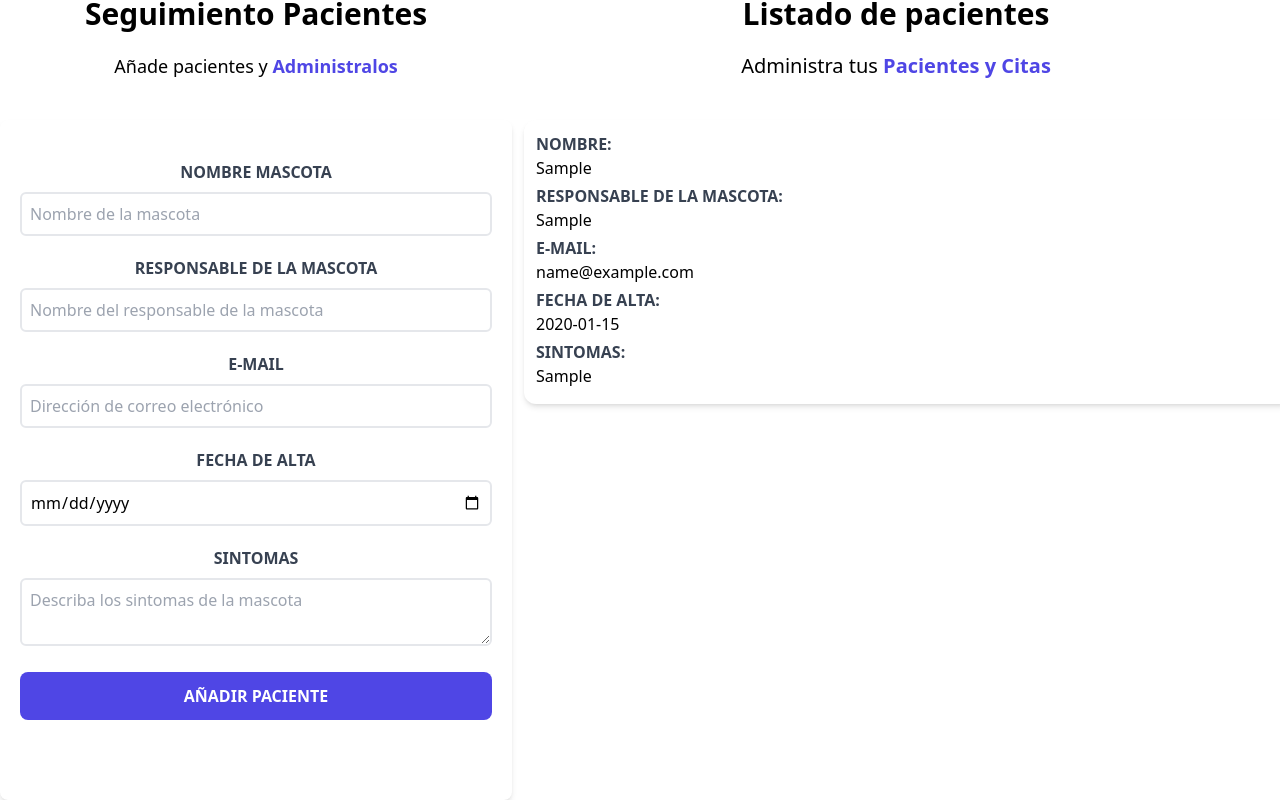
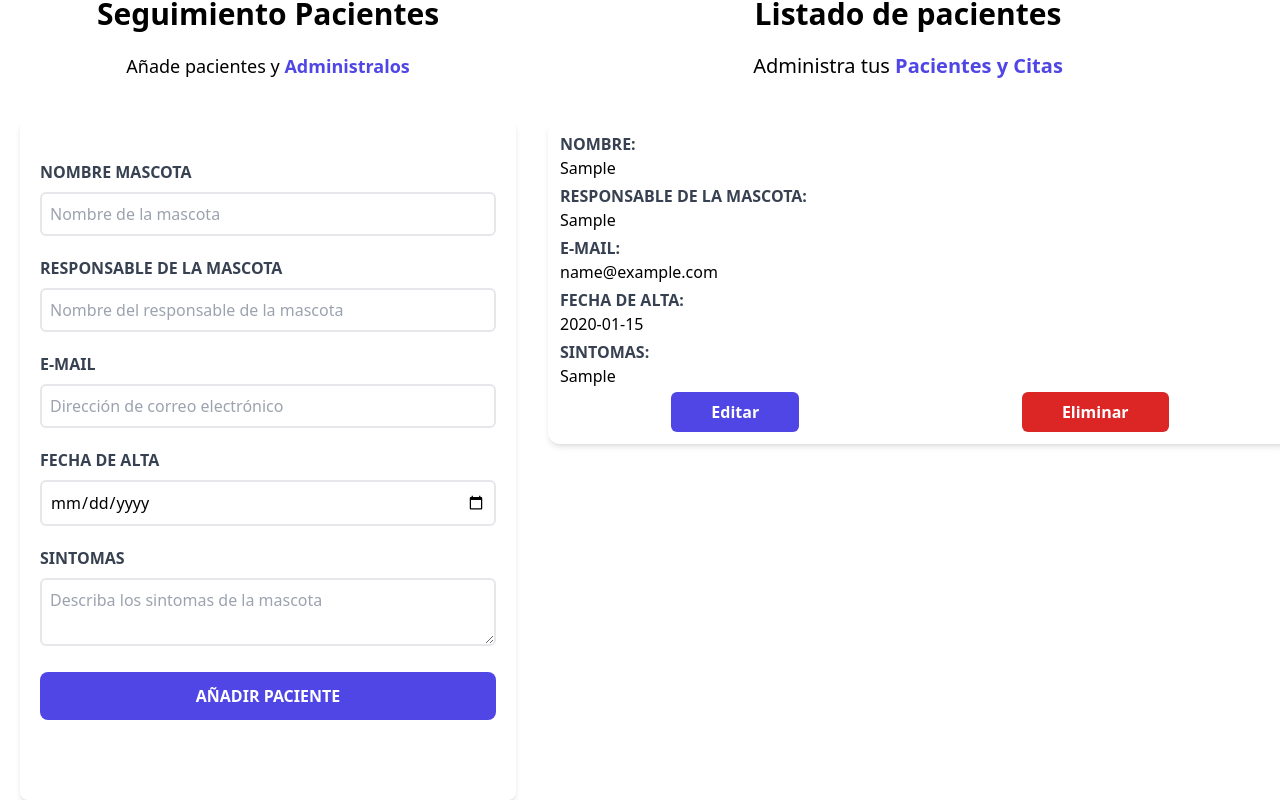
Before and after one commit to escu-git/seguimientoVeterinaria, a React (Vite) app: page / in a window 1280 px wide. Both pictures are taken after typing "Sample", "Sample", "name@example.com", "2020-01-15", "Sample" into the empty fields and a click on the input "Añadir paciente". Shown: the part 148-948 px from the top of the page. Built offline with nearby package versions, Linux system fonts and the light colour scheme.

Commit message:
Edit y delete buttons

```diff
--- a/src/App.jsx
+++ b/src/App.jsx
@@ -9,7 +9,7 @@ function App() {
   const [count, setCount] = useState(0)
 
   return (
-    <div className='mx-auto'>
+    <div className='container mx-auto'>
       <Header/>
       <BodyContainer/>
     </div>
--- a/src/Components/Cards/PacientesCard.jsx
+++ b/src/Components/Cards/PacientesCard.jsx
@@ -1,7 +1,9 @@
 import React from 'react'
+import Button from '../Common/Button'
 
-function PacientesCard({paciente}) {
+function PacientesCard({paciente, handleDelete, handleEdit}) {
     const{mascota, propietario, email, alta, sintomas}=paciente
+
   return (
     <div className='m-3 bg-white shadow-md py-3 px-3 rounded-xl w-full'>
     <div className='mb-1'>
@@ -26,6 +28,10 @@ function PacientesCard({paciente}) {
       {sintomas}
       </span>
     </div>
+    <div className='flex justify-around'>
+      <Button style='bg-indigo-600 hover:bg-indigo-700' fn={handleEdit}>Editar</Button>
+      <Button style='bg-red-600 hover:bg-red-700' fn={handleDelete}>Eliminar</Button>
+    </div>
   </div>
   )
 }
--- /dev/null
+++ b/src/Components/Common/Button.jsx
@@ -0,0 +1,10 @@
+import React from 'react'
+
+function Button({children, style, fn}) {
+
+    return (
+    <div className={`py-2 px-10 ${style} rounded-md text-white font-bold`} onClick={(e)=>fn(e)}>{children}</div>
+  )
+}
+
+export default Button
--- a/src/Components/Forms/Formulario.jsx
+++ b/src/Components/Forms/Formulario.jsx
@@ -37,7 +37,7 @@ function Formulario({setPacientes, pacientes}) {
 
 
   return (
-    <div className='md:w-1/2 lg:w-2/5 text-center'>
+    <div className='md:w-1/2 lg:w-2/5 mx-5'>
     <h2 className='font-black text-3xl text-center'>Seguimiento Pacientes</h2>
     <p className='text-lg mt-5 text-center mb-10'>Añade pacientes y {''}
         <span className='text-indigo-600 font-bold'>Administralos</span>
--- a/src/Components/Pacientes/ListadoPacientes.jsx
+++ b/src/Components/Pacientes/ListadoPacientes.jsx
@@ -1,16 +1,22 @@
-import React, { useEffect } from 'react'
+import React from 'react'
 import PacientesCard from '../Cards/PacientesCard'
 
 function ListadoPacientes({pacientes}) {
 
+  const handleDelete = (e) =>{
+      console.log(e)
+  };
+  const handleEdit = (e) =>{
+    console.log(e)
+  };
   return (
-      <div className='md:w-1/2 lg:w-3/5' >
+      <div className='md:w-1/2 lg:w-3/5 md:h-screen overflow-y-scroll' >
         {<h2 className='font-black text-3xl text-center'>{pacientes && pacientes.length? 'Listado de pacientes': 'No hay pacientes cargados'}</h2>}
         <p className='text-xl mt-5 mb-10 text-center'> Administra tus {''}
         <span className='text-indigo-600 font-bold'>
         Pacientes y Citas
         </span></p>
-       {pacientes?.map(paciente=><PacientesCard key={paciente.id} paciente={paciente}/>)}
+       {pacientes?.map(paciente=><PacientesCard key={paciente.id} paciente={paciente} handleDelete={handleDelete} handleEdit={handleEdit}/>)}
       </div>
   )
 }
```
